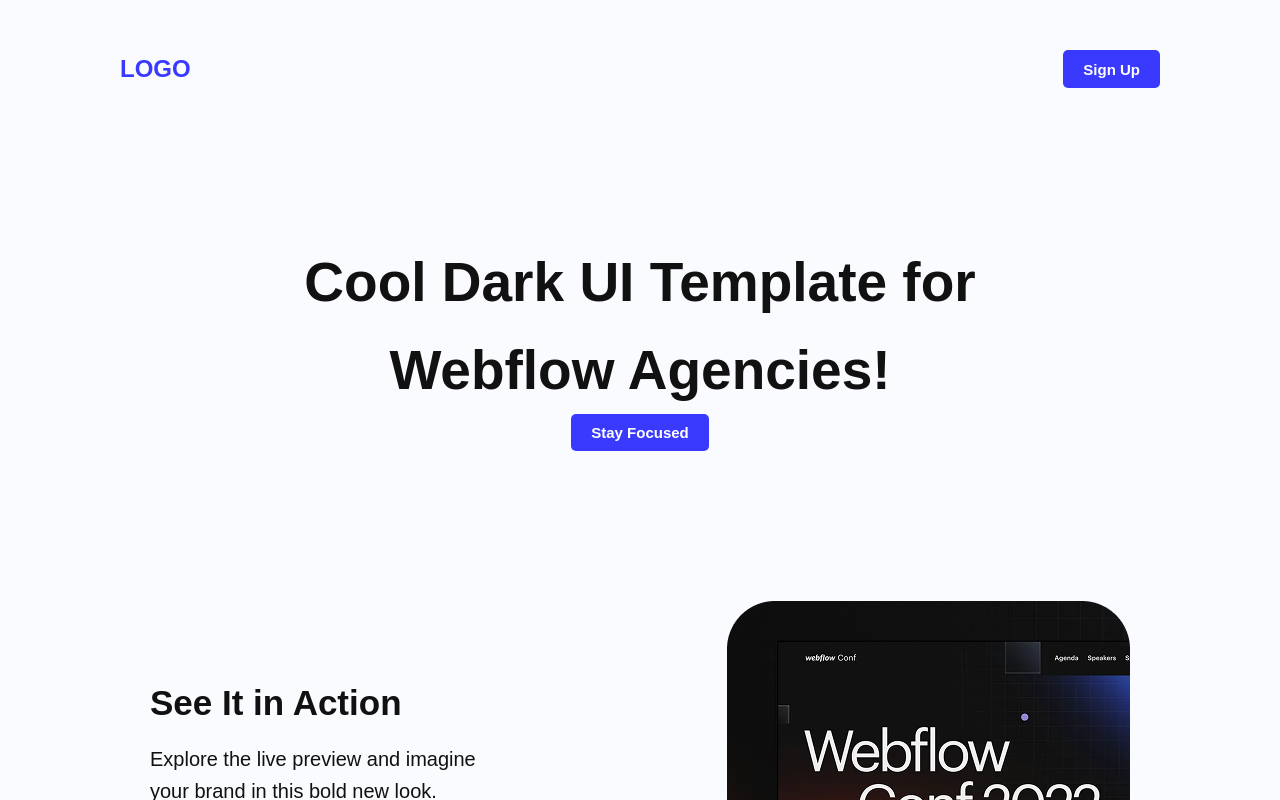
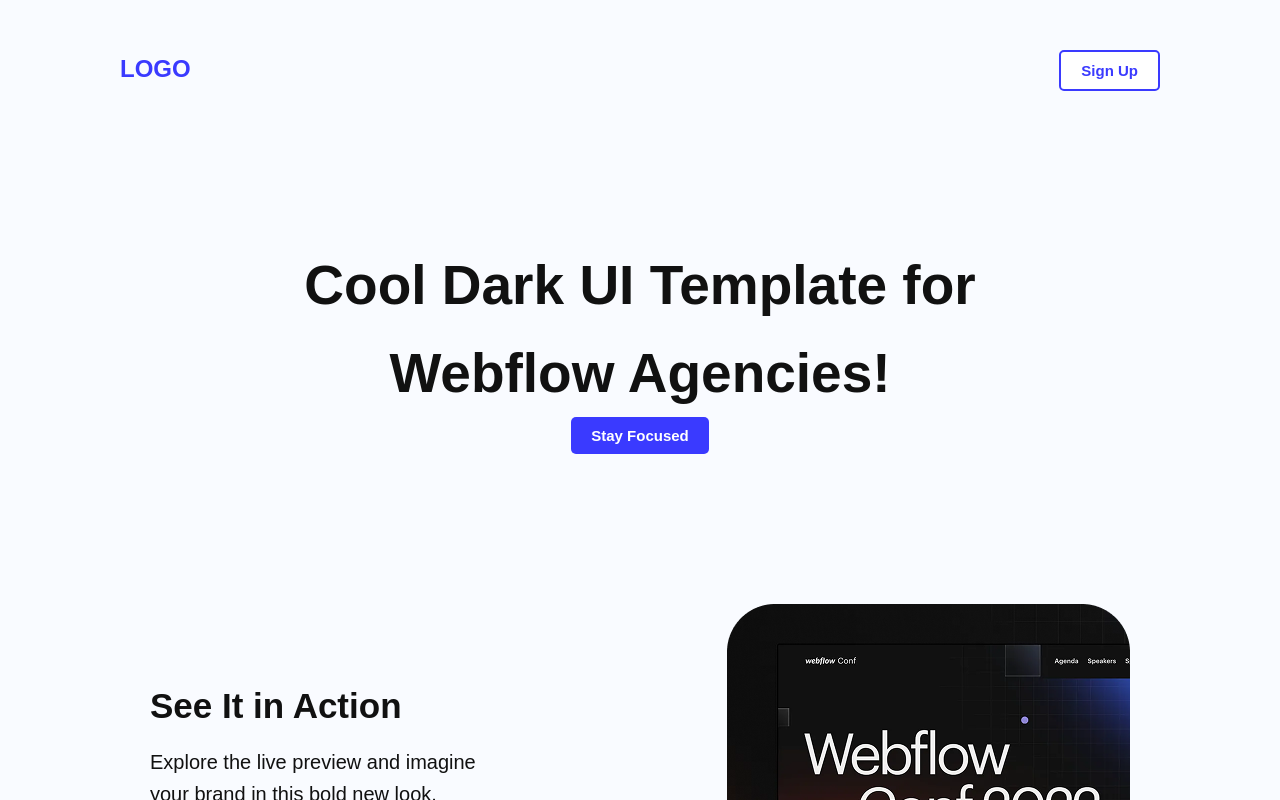
Before and after one commit to samaul-galib/assignment1, a plain HTML site: page index.html in a window 1280 px wide. In both pictures the pointer is over the button "Sign Up". Shown: the top 800 px of the page. Drawn offline with Linux system fonts and the light colour scheme.

Commit message:
challange done

```diff
--- a/styles/assignment.css
+++ b/styles/assignment.css
@@ -40,6 +40,11 @@ header {
   border-radius: 5px;
   font-weight: 600;
   font-size: 15px;
+}
+button:hover {
+    background-color: #fff;
+    color: #3a3aff;
+    border: 2px solid #3a3aff;
 }
 
 .hero {
```
